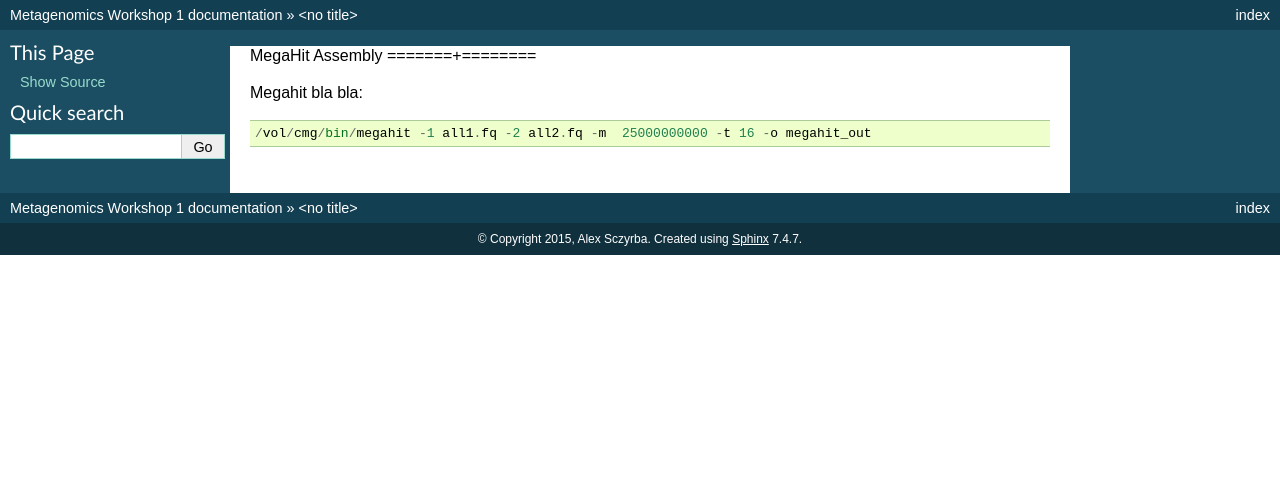
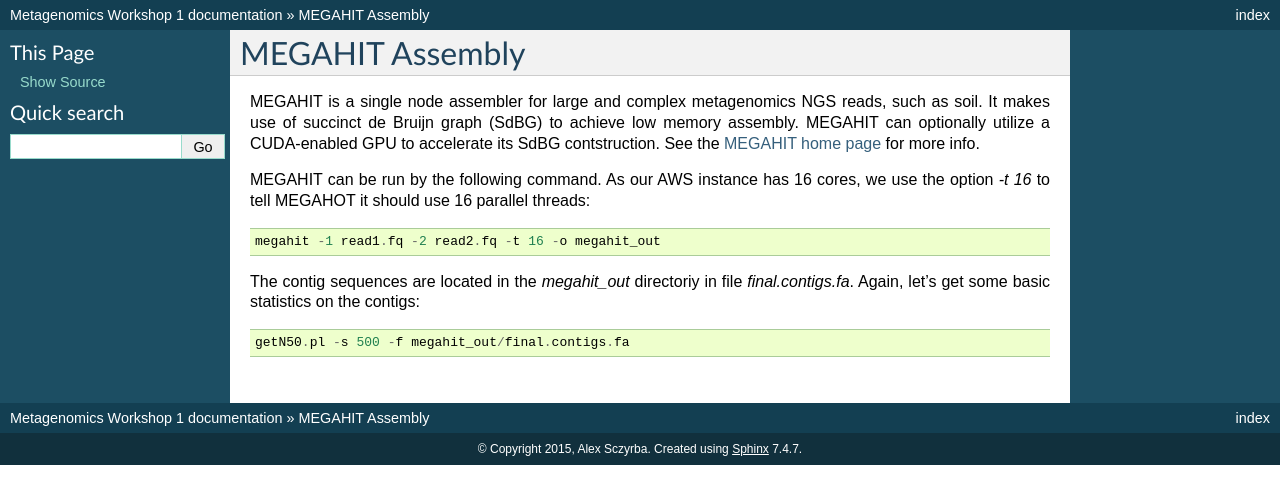
Before and after one commit to metagenomics/metagenomics-workshop, a Sphinx documentation site: the page built from docs/assembly/megahit.rst, in a window 1280 px wide. Shown: the top 504 px of the page. Built offline with Sphinx 7.4.7, drawn with Linux system fonts in a browser that asks for light colours.

Commit message:
Update megahit.rst

```diff
--- a/docs/assembly/megahit.rst
+++ b/docs/assembly/megahit.rst
@@ -1,6 +1,12 @@
-MegaHit Assembly
-=======+========
+MEGAHIT Assembly
+================
 
-Megahit bla bla::
+MEGAHIT is a single node assembler for large and complex metagenomics NGS reads, such as soil. It makes use of succinct de Bruijn graph (SdBG) to achieve low memory assembly. MEGAHIT can optionally utilize a CUDA-enabled GPU to accelerate its SdBG contstruction. See the `MEGAHIT home page <https://github.com/voutcn/megahit/>`_ for more info.
 
-  /vol/cmg/bin/megahit -1 all1.fq -2 all2.fq -m  25000000000 -t 16 -o megahit_out
+MEGAHIT can be run by the following command. As our AWS instance has 16 cores, we use the option `-t 16` to tell MEGAHOT it should use 16 parallel threads::
+
+  megahit -1 read1.fq -2 read2.fq -t 16 -o megahit_out
+
+The contig sequences are located in the `megahit_out` directoriy in file `final.contigs.fa`. Again, let's get some  basic statistics on the contigs::
+
+  getN50.pl -s 500 -f megahit_out/final.contigs.fa
```
